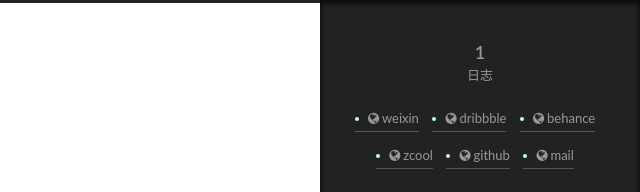
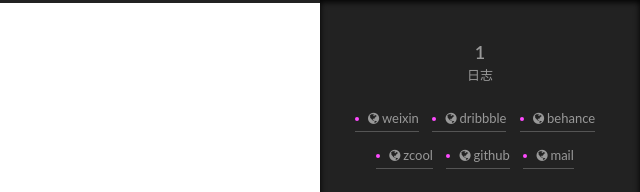
Before and after one commit to cyndra0/cyndra0.github.io, a plain HTML site: page index.html in a window 1280 px wide. Both pictures are taken after a click on the element 1238 px from the left and 743 px from the top of the page. Shown: the top 192 px of the page, 640-1280 px from the left. Drawn offline with Linux system fonts and the light colour scheme.

Commit message:
Site updated: 2018-11-12 20:21:07

```diff
--- a/css/main.css
+++ b/css/main.css
@@ -1822,7 +1822,7 @@ pre .javascript .function {
   width: 4px;
   height: 4px;
   border-radius: 50%;
-  background: #bdffe8;
+  background: #ff4aff;
 }
 .links-of-blogroll {
   font-size: 13px;
```
